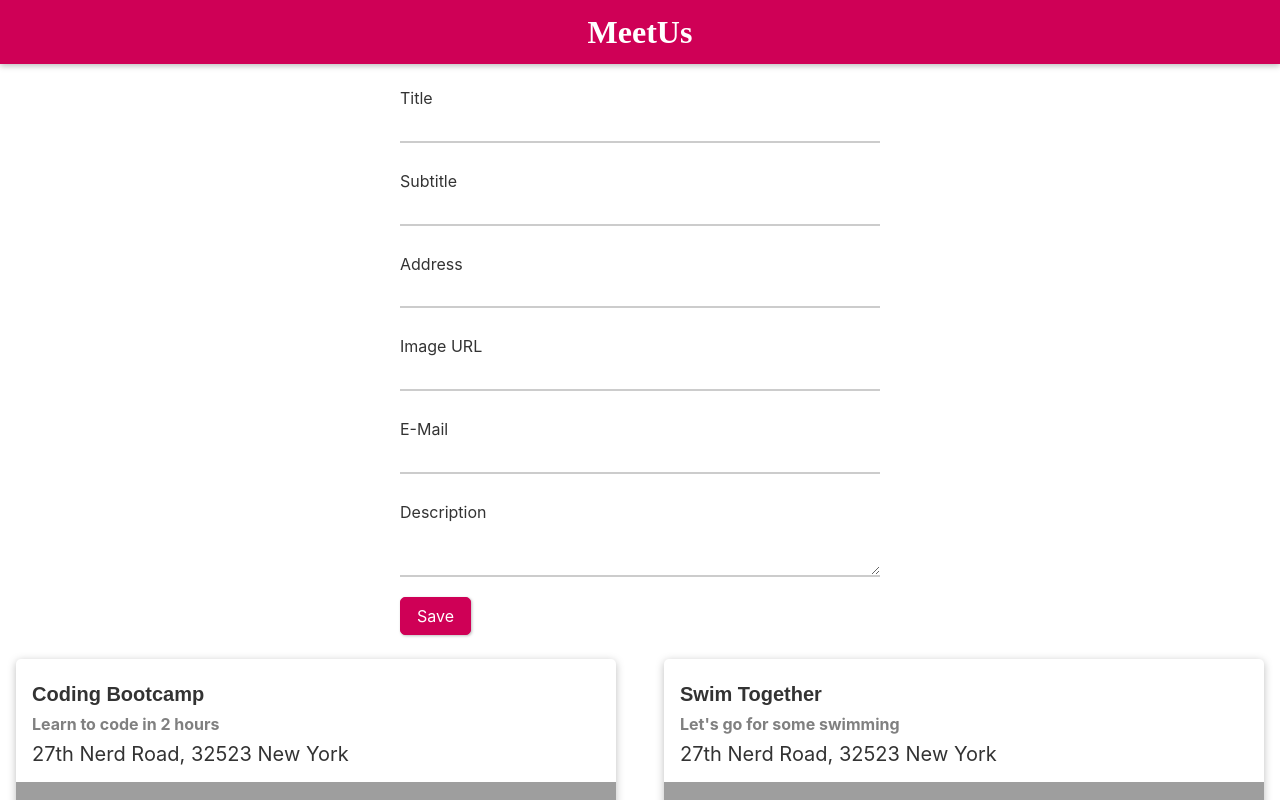
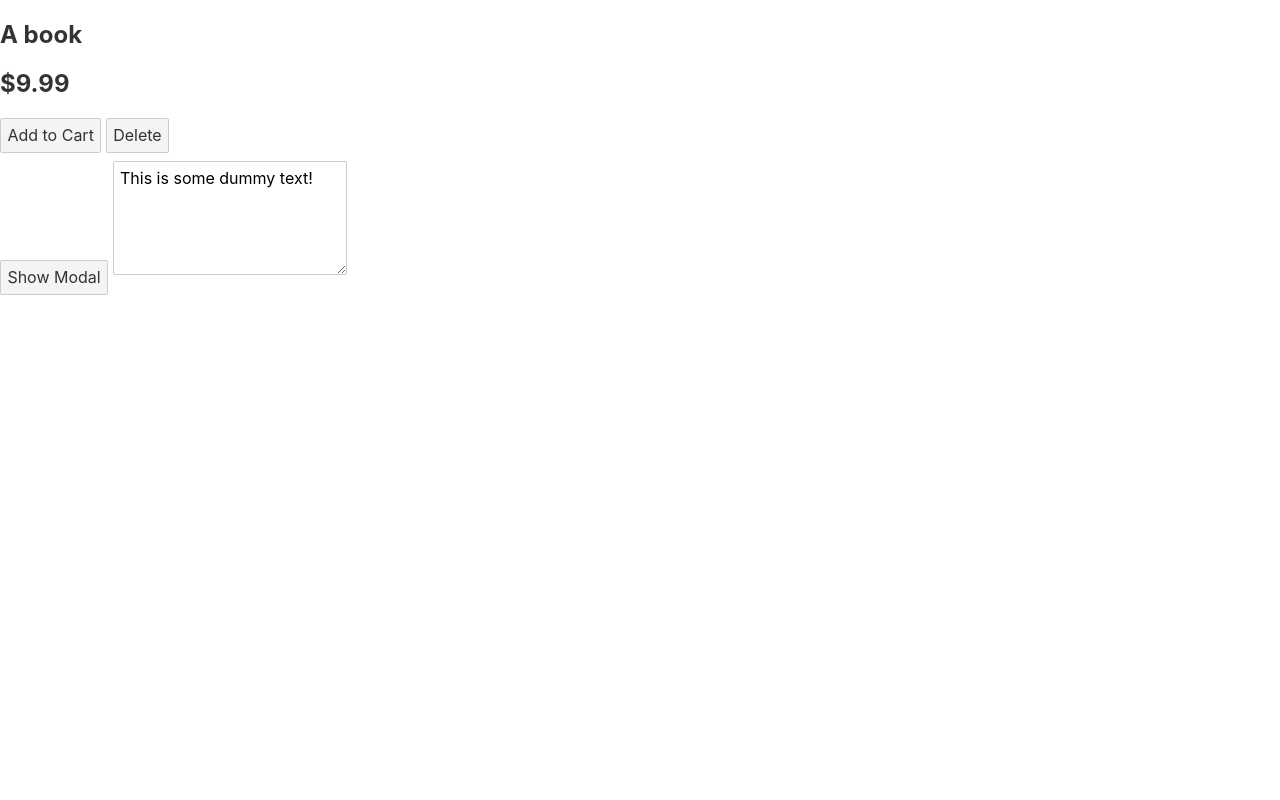
Before and after one commit to jatasya/svelte_tutorials, a Svelte app: page / in a window 1280 px wide. Shown: the top 800 px of the page. Built offline with nearby package versions, Linux system fonts and the light colour scheme; grey boxes are pictures that could not be loaded.

Commit message:
event emits/slots/lifecycle hooks

```diff
--- a/src/App.svelte
+++ b/src/App.svelte
@@ -1,109 +1,77 @@
 <script>
-  import Header from "./UI/Header.svelte";
-  import MeetupGrid from "./Meetups/MeetupGrid.svelte";
-  import TextInput from "./UI/TextInput.svelte";
-  import Button from "./UI/Button.svelte";
+  import { tick, afterUpdate } from "svelte";
+  import Product from "./Product.svelte";
+  import Modal from "./Modal.svelte";
 
-  let title = "";
-  let subtitle = "";
-  let address = "";
-  let email = "";
-  let description = "";
-  let imageUrl = "";
-
-  let meetups = [
+  let products = [
     {
-      id: "m1",
-      title: "Coding Bootcamp",
-      subtitle: "Learn to code in 2 hours",
-      description:
-        "In this meetup, we will have some experts that teach you how to code!",
-      imageUrl:
-        "https://upload.wikimedia.org/wikipedia/commons/thumb/9/9a/Caffe_Nero_coffee_bar%2C_High_St%2C_Sutton%2C_Surrey%2C_Greater_London.JPG/800px-Caffe_Nero_coffee_bar%2C_High_St%2C_Sutton%2C_Surrey%2C_Greater_London.JPG",
-      address: "27th Nerd Road, 32523 New York",
-      contactEmail: "code@test.com"
+      id: "p1",
+      title: "A book",
+      price: 9.99,
     },
-    {
-      id: "m2",
-      title: "Swim Together",
-      subtitle: "Let's go for some swimming",
-      description: "We will simply swim some rounds!",
-      imageUrl:
-        "https://upload.wikimedia.org/wikipedia/commons/thumb/6/69/Olympic_swimming_pool_%28Tbilisi%29.jpg/800px-Olympic_swimming_pool_%28Tbilisi%29.jpg",
-      address: "27th Nerd Road, 32523 New York",
-      contactEmail: "swim@test.com"
-    }
   ];
 
-  function addMeetup() {
-    const newMeetup = {
-      id: Math.random().toString(),
-      title: title,
-      subtitle: subtitle,
-      description: description,
-      imageUrl: imageUrl,
-      contactEmail: email,
-      address: address
-    };
+  let text = "This is some dummy text!";
 
-    // meetups.push(newMeetup); // DOES NOT WORK!
-    meetups = [newMeetup, ...meetups];
+  let showModal = false;
+  let closeable = false;
+
+  function addToCart(event) {
+    console.log(event);
   }
+
+  function deleteProduct(event) {
+    console.log(event.detail);
+  }
+
+  function transform(event) {
+    if (event.which !== 9) {
+      return;
+    }
+    event.preventDefault();
+
+    const selectionStart = event.target.selectionStart;
+    const selectionEnd = event.target.selectionEnd;
+    const value = event.target.value;
+
+    text =
+      value.slice(0, selectionStart) +
+      value.slice(selectionStart, selectionEnd).toUpperCase() +
+      value.slice(selectionEnd);
+
+    tick().then(() => {
+      event.target.selectionStart = selectionStart;
+      event.target.selectionEnd = selectionEnd;
+    });
+
+    // Will not work!
+    //   event.target.selectionStart = selectionStart;
+    //   event.target.selectionEnd = selectionEnd;
+  }
+
+  afterUpdate(() => {});
 </script>
 
-<style>
-  main {
-    margin-top: 5rem;
-  }
+{#each products as product}
+  <Product {...product} on:add-to-cart={addToCart} on:delete={deleteProduct} />
+{/each}
 
-  form {
-    width: 30rem;
-    max-width: 90%;
-    margin: auto;
-  }
-</style>
+<button on:click={() => (showModal = true)}>Show Modal</button>
 
-<Header />
+{#if showModal}
+  <Modal
+    on:cancel={() => (showModal = false)}
+    on:close={() => (showModal = false)}
+    let:didAgree={closeable}>
+    <h1 slot="header">Hello!</h1>
+    <p>This works!</p>
+    <button
+      slot="footer"
+      on:click={() => (showModal = false)}
+      disabled={!closeable}>
+      Confirm
+    </button>
+  </Modal>
+{/if}
 
-<main>
-  <form on:submit|preventDefault={addMeetup}>
-    <TextInput
-      id="title"
-      label="Title"
-      type="text"
-      value={title}
-      on:input={event => (title = event.target.value)} />
-    <TextInput
-      id="subtitle"
-      label="Subtitle"
-      type="text"
-      value={subtitle}
-      on:input={event => (subtitle = event.target.value)} />
-    <TextInput
-      id="address"
-      label="Address"
-      type="text"
-      value={address}
-      on:input={event => (address = event.target.value)} />
-    <TextInput
-      id="imageUrl"
-      label="Image URL"
-      type="text"
-      value={imageUrl}
-      on:input={event => (imageUrl = event.target.value)} />
-    <TextInput
-      id="email"
-      label="E-Mail"
-      type="email"
-      value={email}
-      on:input={event => (email = event.target.value)} />
-    <TextInput
-      id="description"
-      label="Description"
-      controlType="textarea"
-      value={description}
-      on:input={event => (description = event.target.value)} />
-    <Button type="submit" caption="Save" />
-  </form>
-  <MeetupGrid {meetups} />
-</main>
+<textarea rows="5" value={text} on:keydown={transform} />
--- /dev/null
+++ b/src/Modal.svelte
@@ -0,0 +1,88 @@
+<script>
+  import {
+    createEventDispatcher,
+    onMount,
+    onDestroy,
+    beforeUpdate,
+    afterUpdate,
+  } from "svelte";
+
+  const dispatch = createEventDispatcher();
+
+  let agreed = false;
+  let autoscroll = false;
+
+  onMount(() => {
+    console.log("onMount");
+  });
+
+  onDestroy(() => {
+    console.log("onDestroy");
+  });
+
+  beforeUpdate(() => {
+    console.log("beforeUpdate");
+    autoscroll = agreed;
+  });
+
+  afterUpdate(() => {
+    console.log("afterUpdate");
+    if (autoscroll) {
+      const modal = document.querySelector(".modal");
+      modal.scrollTo(0, modal.scrollHeight);
+    }
+  });
+
+  console.log("Script executed!");
+</script>
+
+<style>
+  .backdrop {
+    position: fixed;
+    top: 0;
+    left: 0;
+    width: 100%;
+    height: 100vh;
+    background: rgba(0, 0, 0, 0.75);
+    z-index: 10;
+  }
+
+  .modal {
+    padding: 1rem;
+    position: fixed;
+    top: 10vh;
+    left: 10%;
+    width: 80%;
+    max-height: 15vh;
+    background: white;
+    border-radius: 5px;
+    z-index: 100;
+    box-shadow: 0 2px 8px rgba(0, 0, 0, 0.26);
+    overflow: scroll;
+  }
+
+  header {
+    border-bottom: 1px solid #ccc;
+  }
+</style>
+
+<div class="backdrop" on:click={() => dispatch('cancel')} />
+<div class="modal">
+  <header>
+    <slot name="header" />
+  </header>
+  <div class="content">
+    <slot />
+  </div>
+  <div class="disclaimer">
+    <p>Before you close, you need to agree to our terms!</p>
+    <button on:click={() => (agreed = true)}>Agree</button>
+  </div>
+  <footer>
+    <slot name="footer" didAgree={agreed}>
+      <button on:click={() => dispatch('close')} disabled={!agreed}>
+        Close
+      </button>
+    </slot>
+  </footer>
+</div>
--- /dev/null
+++ b/src/Product.svelte
@@ -0,0 +1,28 @@
+<script>
+  import { createEventDispatcher } from "svelte";
+
+  export let title;
+  export let price;
+  export let bestseller = false;
+
+  const dispatch = createEventDispatcher();
+
+  function addToCart() {
+    dispatch("add-to-cart", { id: "p1" });
+  }
+</script>
+
+<article>
+  <h1>{title}</h1>
+  <h2>${price}</h2>
+  {#if bestseller}
+    <h3>BESTSELLER</h3>
+  {/if}
+  <button on:click={addToCart}>Add to Cart</button>
+  <button
+    on:click={() => {
+      dispatch('delete', 'p1');
+    }}>
+    Delete
+  </button>
+</article>
```
